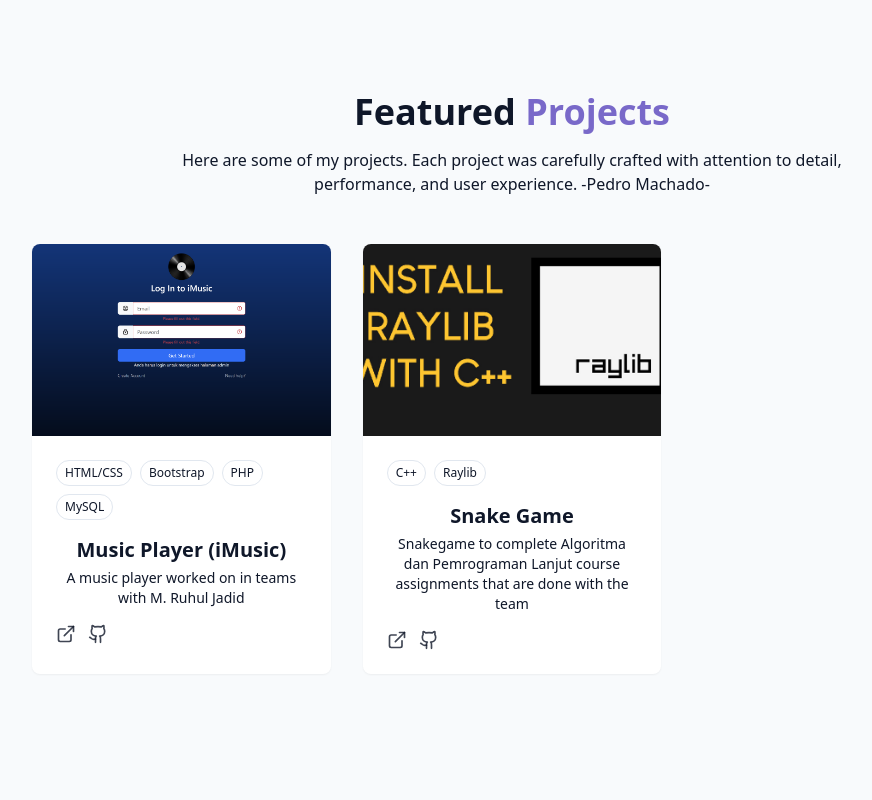
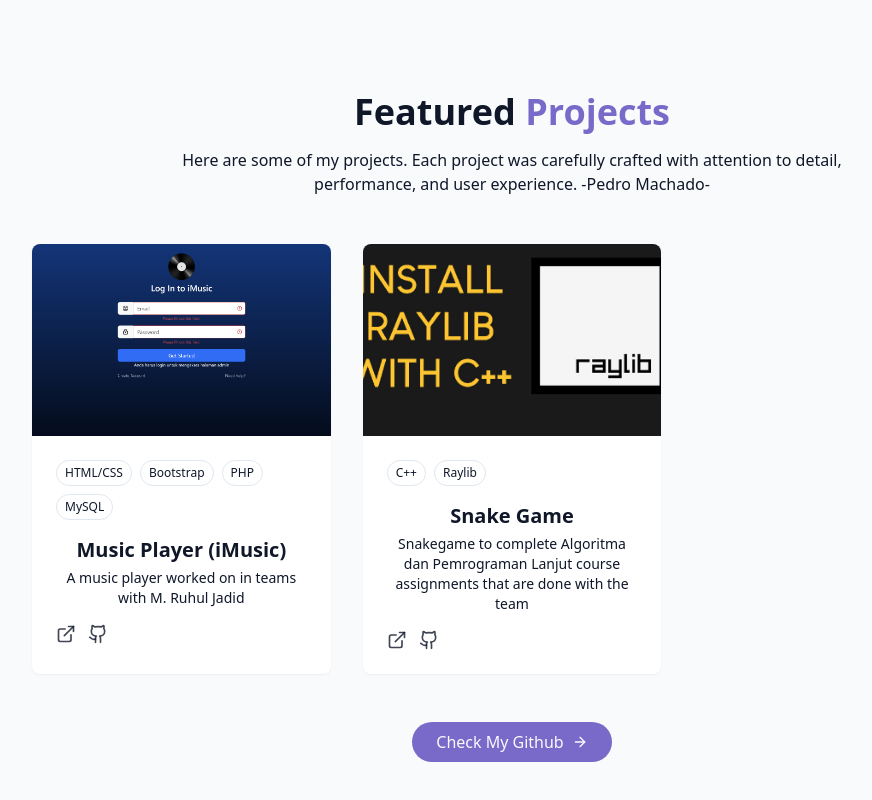
Before and after one commit to Mr-SyamaIdzar/raihan-portfolio, a React (Vite) app: page / in a window 1280 px wide. Shown: the part 2662-3462 px from the top of the page, without its empty margins (128-1000 px from the left). Before the commit the page ends 3432 px from the top, so only its background shows below. Built offline with nearby package versions, Linux system fonts and the light colour scheme.

Commit message:
ProjectsSection: add link github

```diff
--- a/src/components/ProjectsSection.jsx
+++ b/src/components/ProjectsSection.jsx
@@ -1,4 +1,4 @@
-import { ExternalLink, Github } from "lucide-react";
+import { ArrowRight, ExternalLink, Github } from "lucide-react";
 import React from "react";
 
 const projects = [
@@ -85,6 +85,16 @@
             </div>
           ))}
         </div>
+
+        <div className="text-center mt-12">
+          <a
+            className="cosmic-button w-fit flex items-center mx-auto gap-2"
+            href="https://github.com/Mr-SyamaIdzar"
+            target="_blank"
+          >
+            Check My Github <ArrowRight size={16} />
+          </a>
+        </div>
       </div>
     </section>
   );
```
